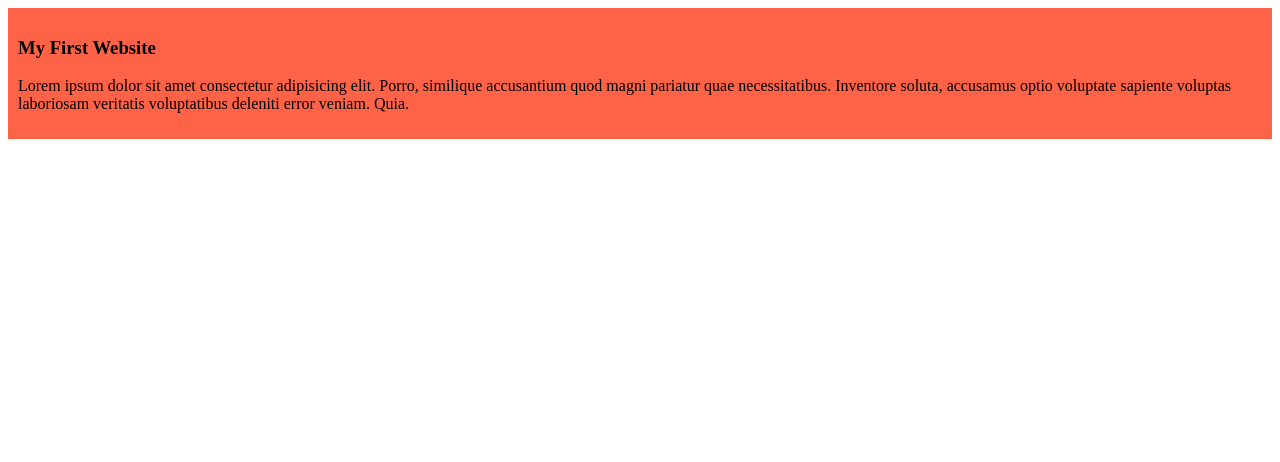
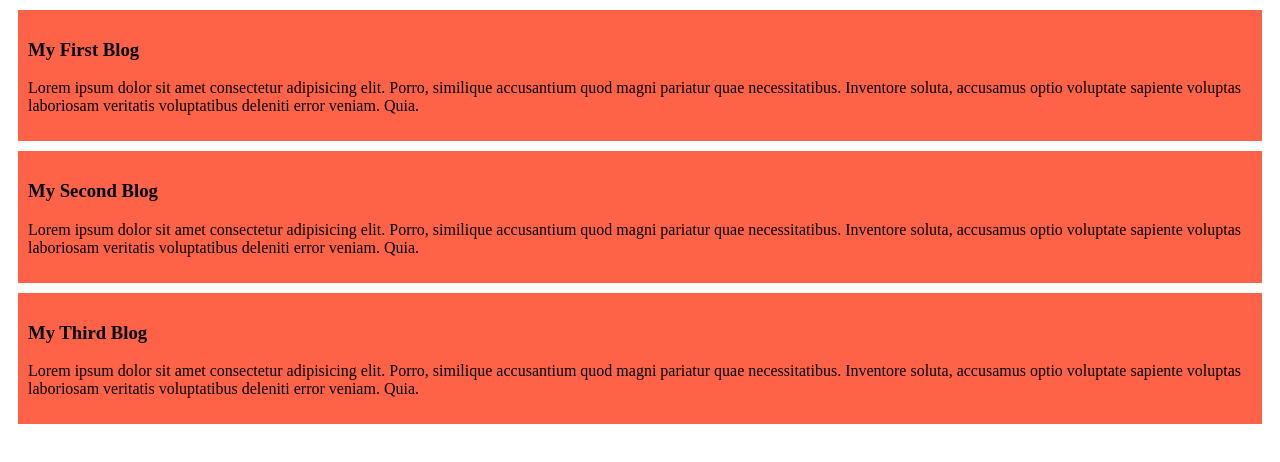
Before and after one commit to GAZI-FAHIM/my-first-simple-website, a plain HTML site: page index.html in a window 1280 px wide. Drawn offline with Linux system fonts and the light colour scheme.

Commit message:
added the second and third blog

```diff
--- a/index.html
+++ b/index.html
@@ -8,7 +8,15 @@
 </head>
 <body>
     <div>
-        <h3>My First Website</h3>
+        <h3>My First Blog</h3>
+        <p>Lorem ipsum dolor sit amet consectetur adipisicing elit. Porro, similique accusantium quod magni pariatur quae necessitatibus. Inventore soluta, accusamus optio voluptate sapiente voluptas laboriosam veritatis voluptatibus deleniti error veniam. Quia.</p>
+    </div>
+    <div>
+        <h3>My Second Blog</h3>
+        <p>Lorem ipsum dolor sit amet consectetur adipisicing elit. Porro, similique accusantium quod magni pariatur quae necessitatibus. Inventore soluta, accusamus optio voluptate sapiente voluptas laboriosam veritatis voluptatibus deleniti error veniam. Quia.</p>
+    </div>
+    <div>
+        <h3>My Third Blog</h3>
         <p>Lorem ipsum dolor sit amet consectetur adipisicing elit. Porro, similique accusantium quod magni pariatur quae necessitatibus. Inventore soluta, accusamus optio voluptate sapiente voluptas laboriosam veritatis voluptatibus deleniti error veniam. Quia.</p>
     </div>
 </body>
--- a/styles/blog.css
+++ b/styles/blog.css
@@ -1,4 +1,5 @@
 div{
     background-color: tomato;
     padding: 10px;
+    margin: 10px;
 }
```
